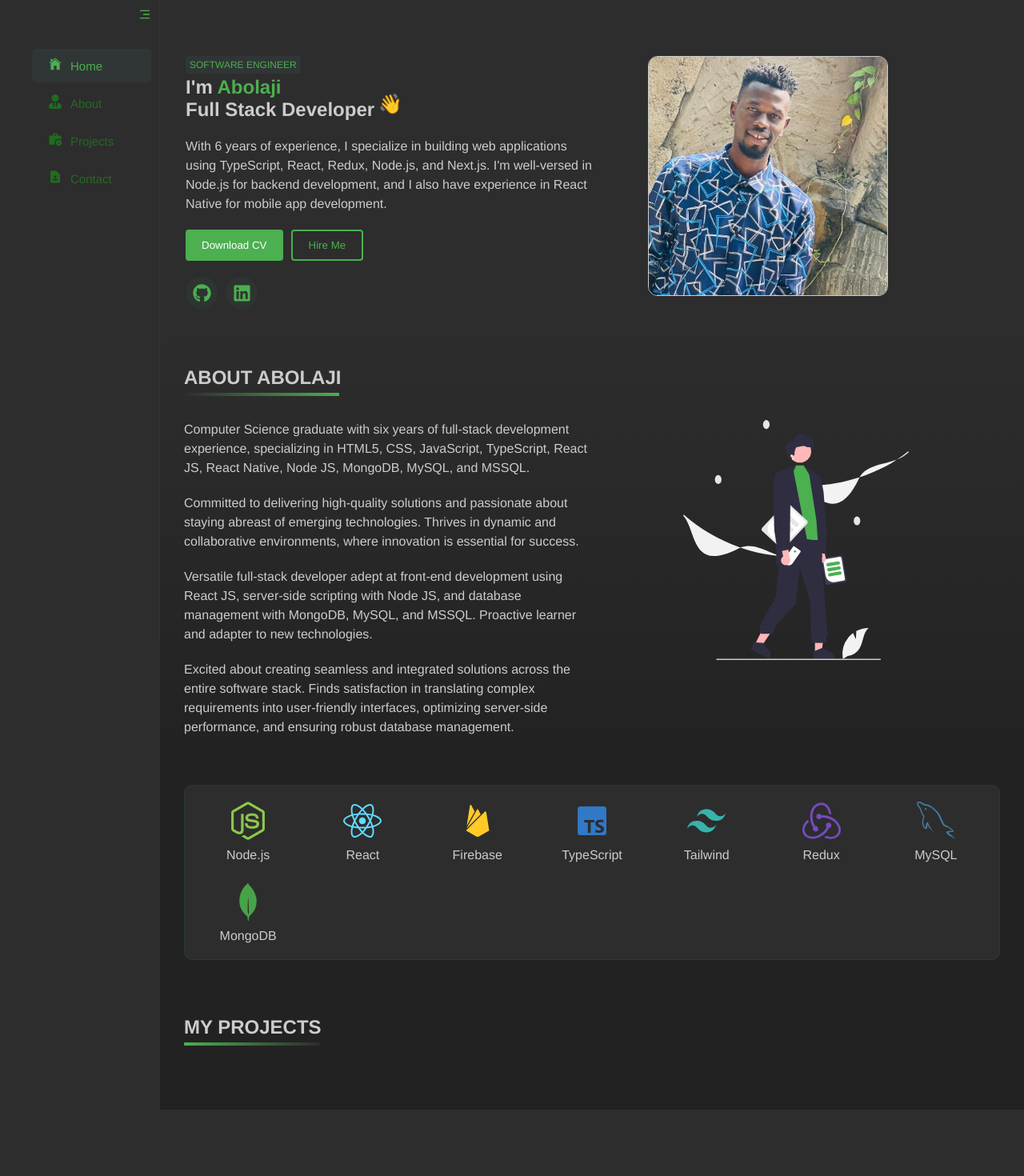
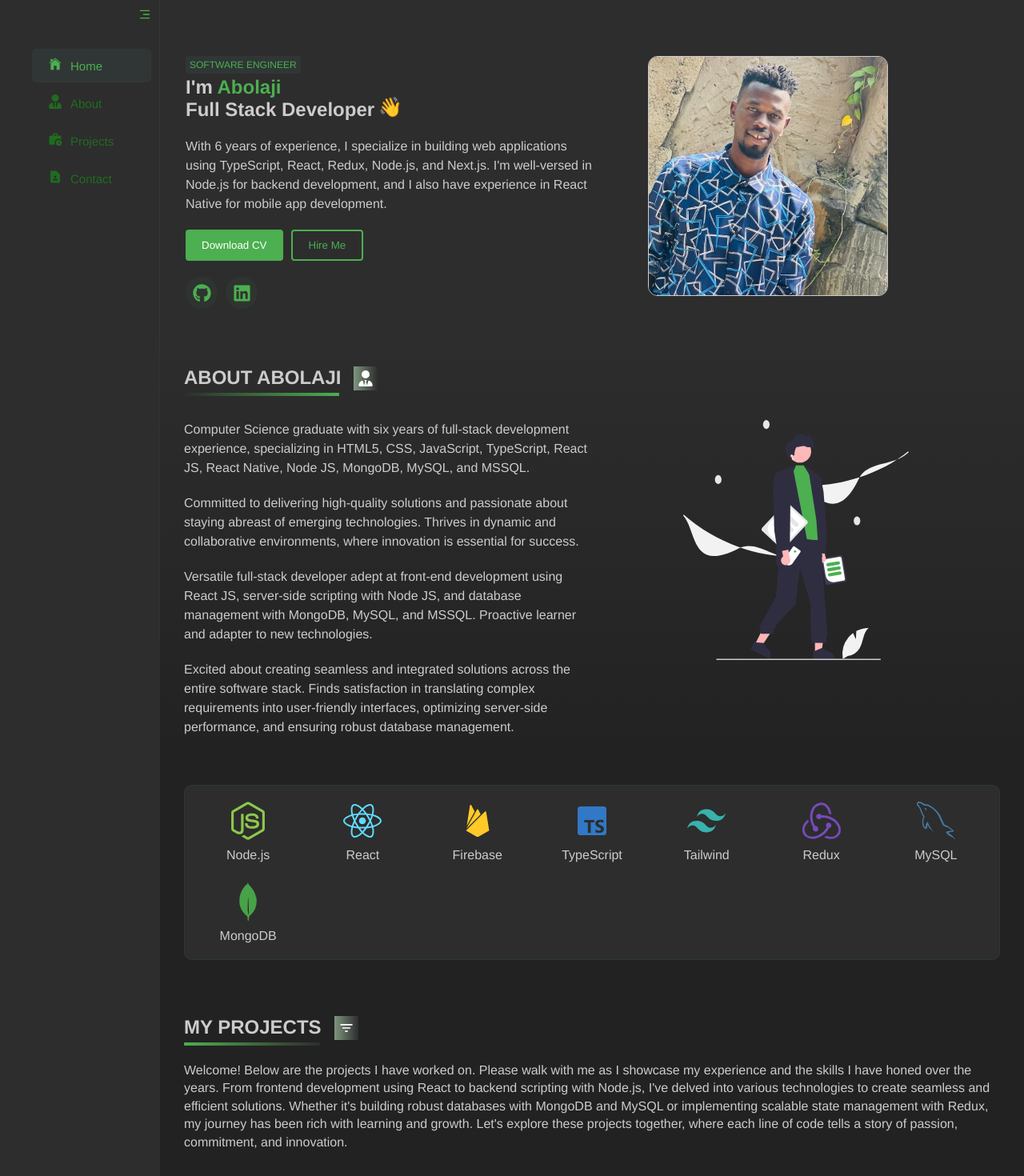
Before and after one commit to abolajii/portfolio-ts, a React (Vite) app: page / in a window 1280 px wide. Shown: the top 1470 px of the page at 80% size. Before the commit the page ends 1387 px from the top, so only its background shows below. Built offline with nearby package versions, Linux system fonts and the light colour scheme.

Commit message:
first commit

```diff
--- /dev/null
+++ b/src/components/Checkbox.tsx
@@ -0,0 +1,60 @@
+import React from "react";
+import styled from "styled-components";
+
+interface CheckboxProps {
+  color: string;
+  label: string;
+}
+
+const CheckboxContainer = styled.div`
+  display: flex;
+  align-items: center;
+  margin-right: 10px;
+`;
+
+const HiddenCheckbox = styled.input.attrs({ type: "checkbox" })`
+  display: none;
+`;
+
+const StyledCheckbox = styled.div<{ color: string; checked: boolean }>`
+  width: 13px;
+  height: 13px;
+  border: 1px solid ${(props) => props.color};
+  background-color: ${(props) => (props.checked ? props.color : "transparent")};
+  cursor: pointer;
+  display: flex;
+  align-items: center;
+  justify-content: center;
+
+  &:hover {
+    opacity: 0.8;
+  }
+`;
+
+const Label = styled.label<{ color: string }>`
+  margin-left: 5px;
+  color: ${(props) => props.color};
+  font-size: 14px;
+`;
+
+const Checkbox: React.FC<CheckboxProps> = ({ color, label }) => {
+  const [checked, setChecked] = React.useState(false);
+
+  const handleCheckboxChange = () => {
+    setChecked(!checked);
+  };
+
+  return (
+    <CheckboxContainer>
+      <HiddenCheckbox checked={checked} onChange={handleCheckboxChange} />
+      <StyledCheckbox
+        color={color}
+        checked={checked}
+        onClick={handleCheckboxChange}
+      />
+      <Label color={color}>{label}</Label>
+    </CheckboxContainer>
+  );
+};
+
+export default Checkbox;
--- a/src/pages/About.tsx
+++ b/src/pages/About.tsx
@@ -1,5 +1,5 @@
 // import React from 'react'
-
+import { FaUserTie } from "react-icons/fa6";
 import Profile from "./Profile";
 import styled from "styled-components";
 import useMediaQuery from "../hooks/useMediaQuery";
@@ -7,7 +7,6 @@ import useMediaQuery from "../hooks/useMediaQuery";
 const Container = styled.div`
   background: linear-gradient(to bottom, #2d2d2d, #222222) !important;
   padding: 40px 30px 20px;
-
   color: rgb(204, 204, 204);
 `;
 
@@ -18,7 +17,6 @@ const Paragraph = styled.p`
 `;
 
 const Heading = styled.h2`
-  /* color: #4caf50; */
   font-size: 24px;
   font-weight: bold;
   text-transform: uppercase;
@@ -33,17 +31,31 @@ const Line = styled.div`
   margin-top: 5px;
 `;
 
+const IconContainer = styled.div`
+  display: flex;
+  align-items: center;
+  justify-content: center;
+  /* border: 1px solid rgba(0, 255, 0, 0.07); */
+  height: 30px;
+  width: 30px;
+  background: linear-gradient(to left, #2d2d2d, #7e967f);
+  /* border-radius: 50%; */
+`;
+
 const About = () => {
   const isMobile = useMediaQuery({ maxWidth: 768 });
 
-  //   if (isMobile) {
-  //     return <Container>About Mobile</Container>;
-  //   }
-
   return (
     <Container>
-      <Heading>About Abolaji</Heading>
-      <Line />
+      <div className="flex">
+        <div className="mr-md">
+          <Heading>About Abolaji</Heading>
+          <Line />
+        </div>
+        <IconContainer className="flex center">
+          <FaUserTie size={20} color="#ffffff" />
+        </IconContainer>
+      </div>
       <div className="flex">
         <div className="flex-1">
           <Paragraph>
--- a/src/pages/Work.tsx
+++ b/src/pages/Work.tsx
@@ -1,5 +1,6 @@
-// import React from "react";
-
+import Checkbox from "../components/Checkbox"; // Adjust the import path as necessary
+import { MdFilterList } from "react-icons/md";
+import React from "react";
 import styled from "styled-components";
 
 const Container = styled.div`
@@ -7,10 +8,15 @@ const Container = styled.div`
   color: rgb(204, 204, 204);
   padding: 20px 30px;
   padding-bottom: 50px;
+  min-height: 300px;
+
+  .project {
+    padding-top: 10px;
+    line-height: 1.4;
+  }
 `;
 
 const Heading = styled.h2`
-  /* color: #4caf50; */
   font-size: 24px;
   font-weight: bold;
   text-transform: uppercase;
@@ -21,15 +27,80 @@ const Line = styled.div`
   height: 4px;
   width: 170px;
   border-radius: 1px;
-  margin-bottom: 30px;
+  margin-bottom: 10px;
   margin-top: 5px;
 `;
 
+const Filter = styled.div`
+  display: flex;
+  align-items: center;
+  justify-content: center;
+  height: 30px;
+  width: 30px;
+  background: linear-gradient(to left, #2d2d2d, #7e967f);
+  cursor: pointer;
+  margin-right: 10px;
+
+  &:hover {
+    background-color: rgba(192, 227, 192, 0.1);
+  }
+
+  &:active {
+    transform: scale(1.04);
+  }
+`;
+
+const FilterContent = styled.div<{ isVisible: boolean }>`
+  max-height: ${(props) => (props.isVisible ? "400px" : "0")};
+  height: 20px;
+  overflow: hidden;
+  transition: max-height 0.3s ease-in-out;
+`;
+
 const Work = () => {
+  const [isFilterContentVisible, setIsFilterContentVisible] =
+    React.useState(false);
+
+  const toggleFilterContent = () => {
+    setIsFilterContentVisible((prev) => !prev);
+  };
+
   return (
     <Container>
-      <Heading>My Projects</Heading>
-      <Line />
+      <div className="flex">
+        <div className="mr-md">
+          <Heading>My Projects</Heading>
+          <Line />
+        </div>
+        <div className="flex">
+          <Filter onClick={toggleFilterContent}>
+            <MdFilterList color="#fff" size={20} />
+          </Filter>
+          <FilterContent
+            isVisible={isFilterContentVisible}
+            className="flex align-center"
+          >
+            <Checkbox color="#f44336" label="All" />
+            <Checkbox color="#ff9800" label="Done" />
+            <Checkbox color="#4caf50" label="On going" />
+          </FilterContent>
+        </div>
+      </div>
+      <div>
+        <div className="flex">
+          <p className="project">
+            Welcome! Below are the projects I have worked on. Please walk with
+            me as I showcase my experience and the skills I have honed over the
+            years. From frontend development using React to backend scripting
+            with Node.js, I've delved into various technologies to create
+            seamless and efficient solutions. Whether it's building robust
+            databases with MongoDB and MySQL or implementing scalable state
+            management with Redux, my journey has been rich with learning and
+            growth. Let's explore these projects together, where each line of
+            code tells a story of passion, commitment, and innovation.
+          </p>
+        </div>
+      </div>
     </Container>
   );
 };
```
